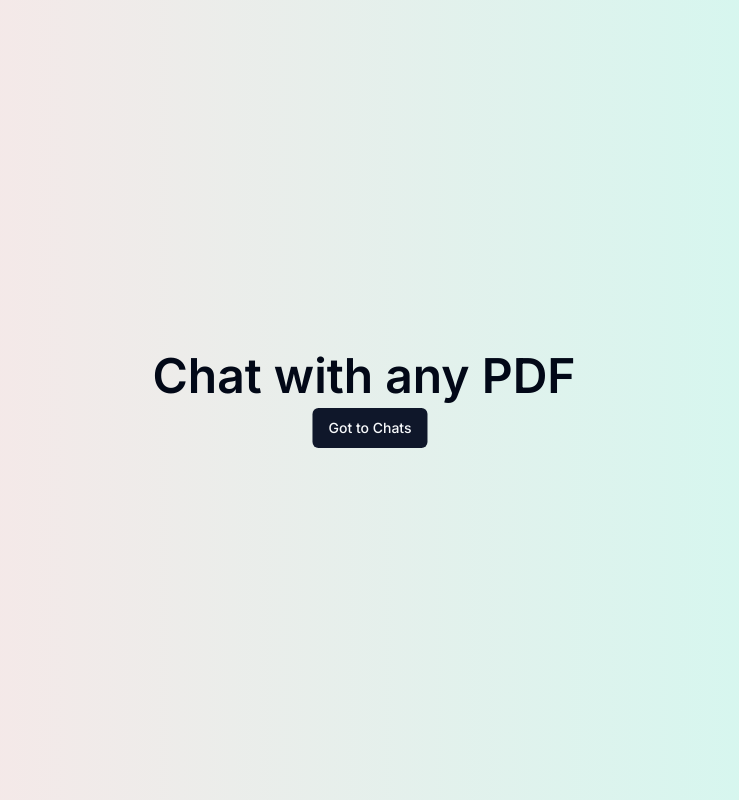
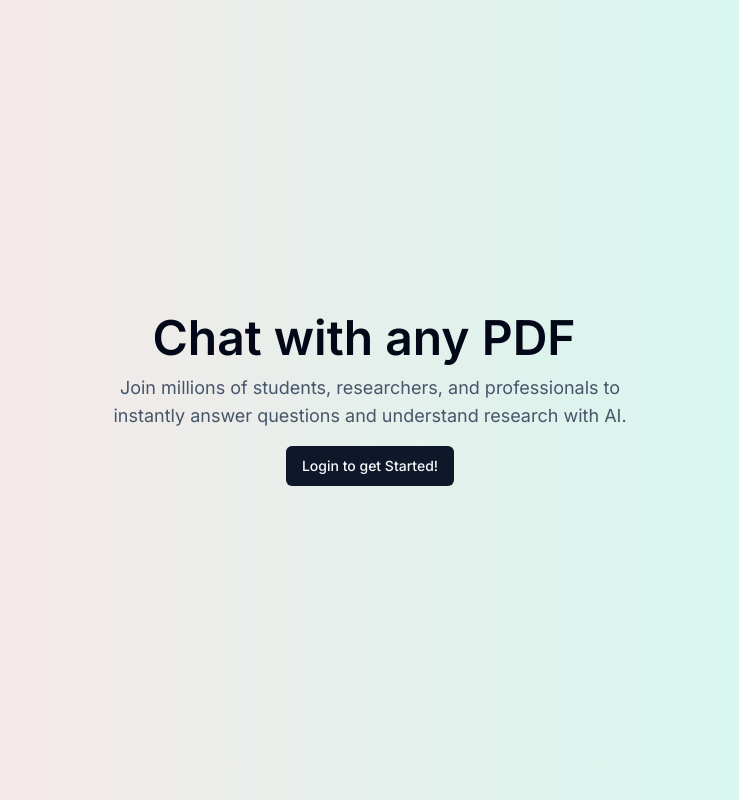
Before and after one commit to didierganthier/pdf-reader-saas, a Next.js app: page / in a window 1280 px wide. Shown: the whole page, without its empty margins (270-1009 px from the left). Built offline with nearby package versions, Linux system fonts and the light colour scheme; no server answers.

Commit message:
Add Login Button

```diff
--- a/src/app/page.tsx
+++ b/src/app/page.tsx
@@ -1,8 +1,12 @@
 import { Button } from '@/components/ui/button'
-import { UserButton } from '@clerk/nextjs'
+import { UserButton, auth } from '@clerk/nextjs'
 import Image from 'next/image'
+import Link from 'next/link';
 
-export default function Home() {
+export default async function Home() {
+  const { userId } = await auth();
+  const isAuth = !!userId;
+
   return (
     <div className='w-screen min-h-screen bg-gradient-to-r from-rose-100 to-teal-100'>
       <div className='absolute top-1/2 left-1/2 -translate-x-1/2 -translate-y-1/2'>
@@ -12,7 +16,20 @@ export default function Home() {
             <UserButton afterSignOutUrl='/' />
           </div>
           <div className='flex mt-2'>
-            <Button>Got to Chats</Button>
+            {isAuth && <Button>Got to Chats</Button>}
+          </div>
+          <p className='max-w-xl mt-1 text-lg text-slate-600'>
+            Join millions of students, researchers, and professionals to instantly
+            answer questions and understand research with AI.
+          </p>
+          <div className='w-full mt-4'>
+            {isAuth ? (<h1>fileupload</h1>) : (
+              <Link href='/sign-in'>
+              <Button>
+                Login to get Started!
+              </Button>
+            </Link>
+            )}
           </div>
         </div>
       </div>
```
